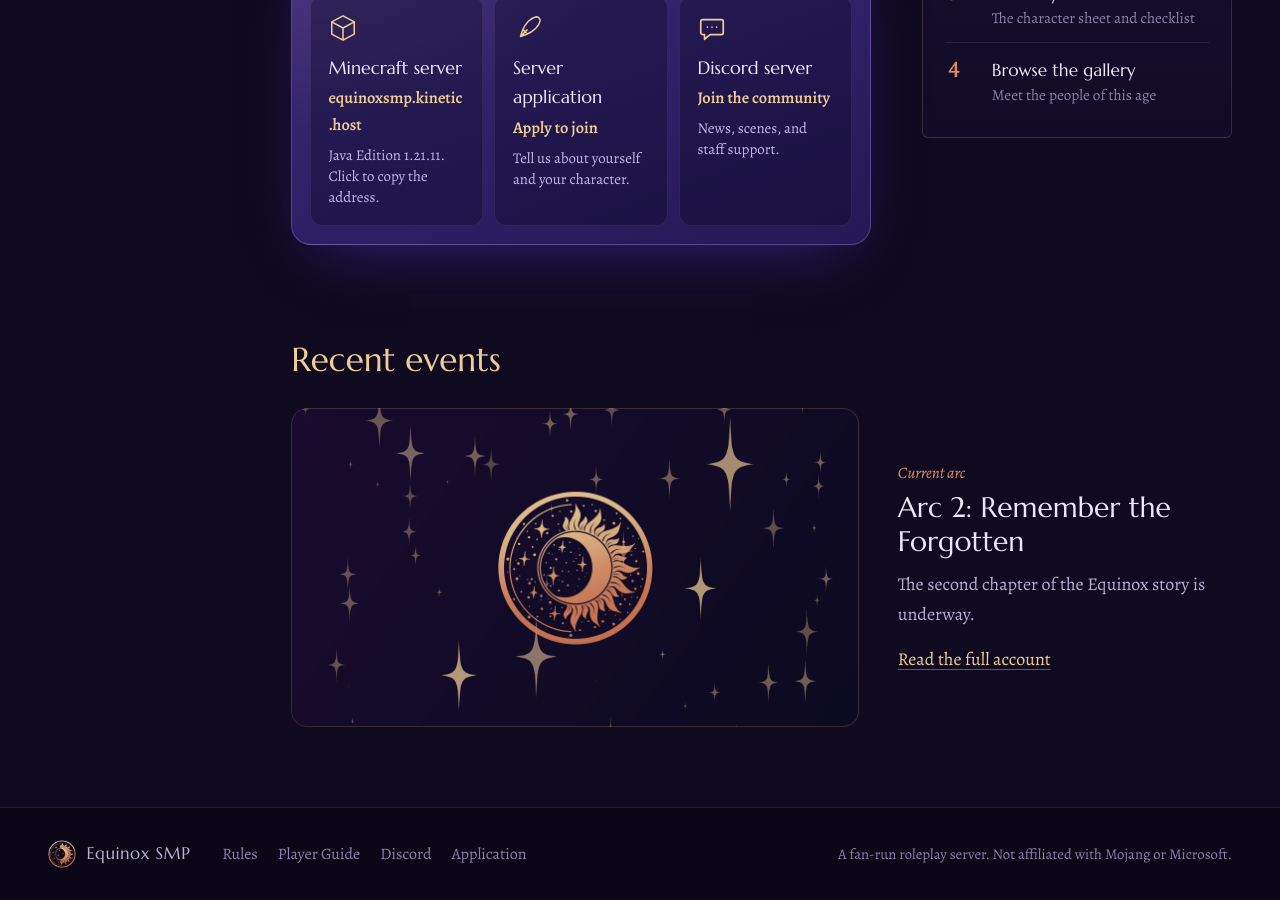
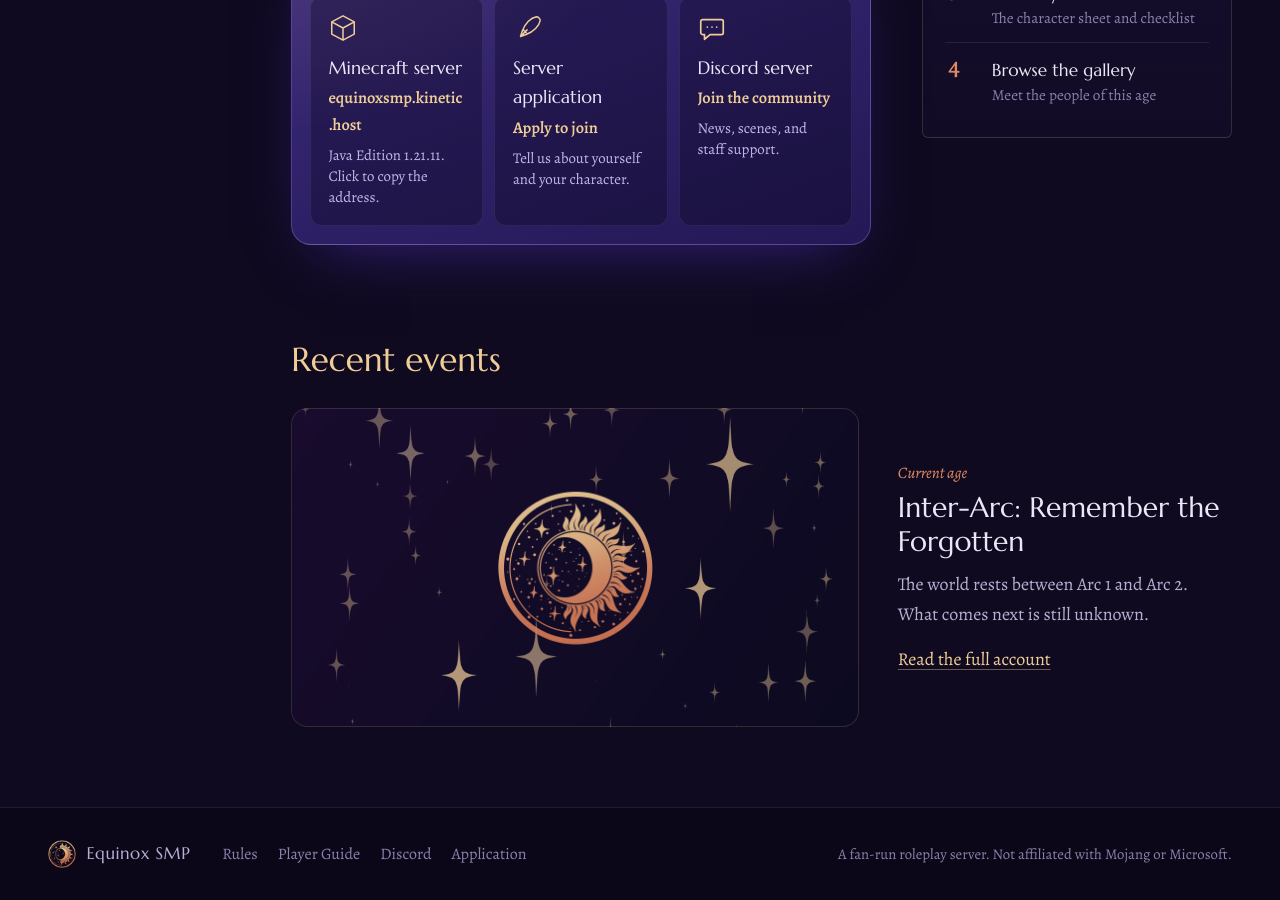
Before and after one commit to smpequinox/smpequinox.github.io, a Jekyll site: the page built from index.md, in a window 1280 px wide and 900 px high, scrolled down 868 px. Built offline with Jekyll 4.4.1, drawn with Linux system fonts in a browser that asks for light colours.

Commit message:
Fix the home page's recent event: Remember the Forgotten is the Inter-Arc
Co-Authored-By: Claude Opus 5.5 <noreply@anthropic.com>
Claude-Session: https://claude.ai/code/session_012pD2useRZpTrTfTm1Gthrx

```diff
--- a/_data/events.yml
+++ b/_data/events.yml
@@ -15,7 +15,7 @@
 #   image: "/assets/img/events/eastern-gate.png"
 #   link: "/timeline/"
 
-- title: "Arc 2: Remember the Forgotten"
-  date: "Current arc"
-  summary: "The second chapter of the Equinox story is underway."
+- title: "Inter-Arc: Remember the Forgotten"
+  date: "Current age"
+  summary: "The world rests between Arc 1 and Arc 2. What comes next is still unknown."
   link: "/timeline/"
```
